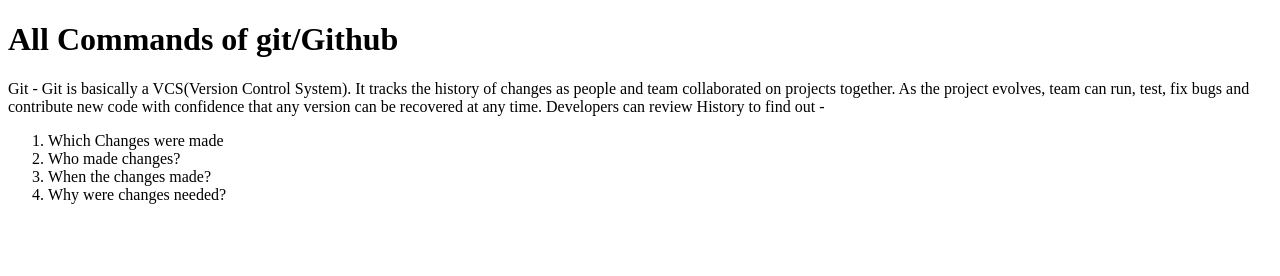
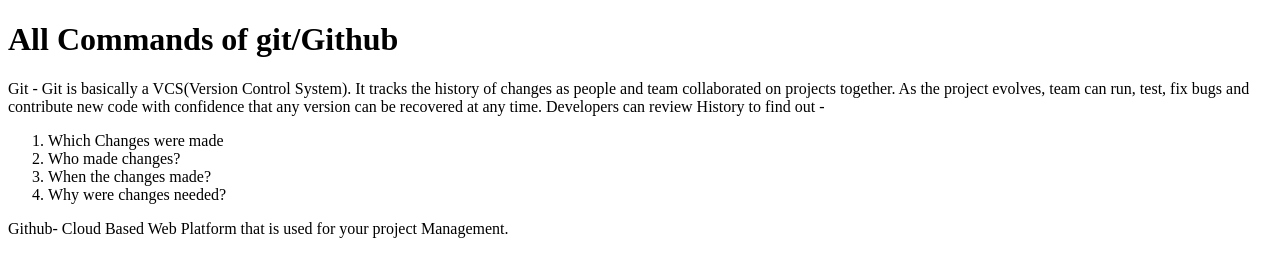
Before and after one commit to abhishekwacky/gitPractice, a plain HTML site: page index.html in a window 1280 px wide. Drawn offline with Linux system fonts and the light colour scheme.

Commit message:
third Commit

```diff
--- a/index.html
+++ b/index.html
@@ -21,6 +21,8 @@
         <li>Why were changes needed?</li>
     </ol>
     </p>
+
+    <p>Github- Cloud Based Web Platform that is used for your project Management.</p>
 </body>
 
 </html>
```
